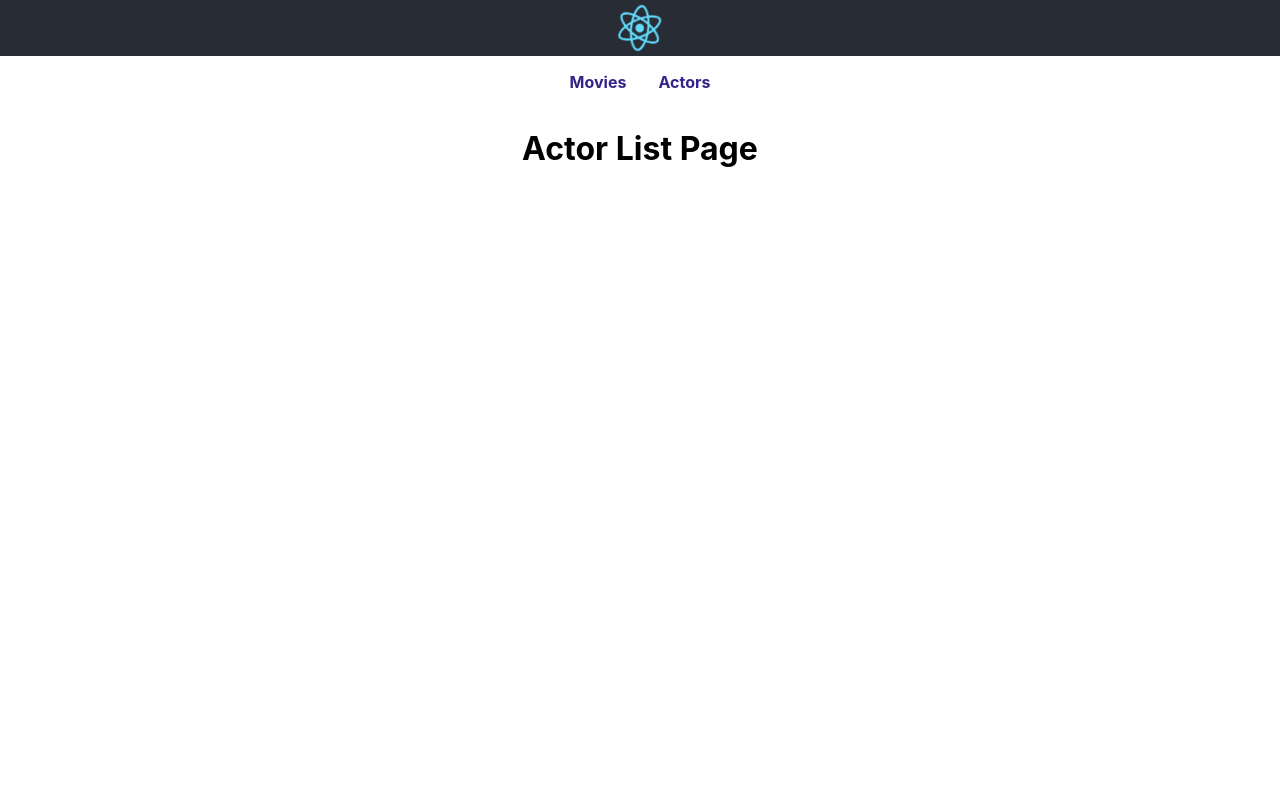
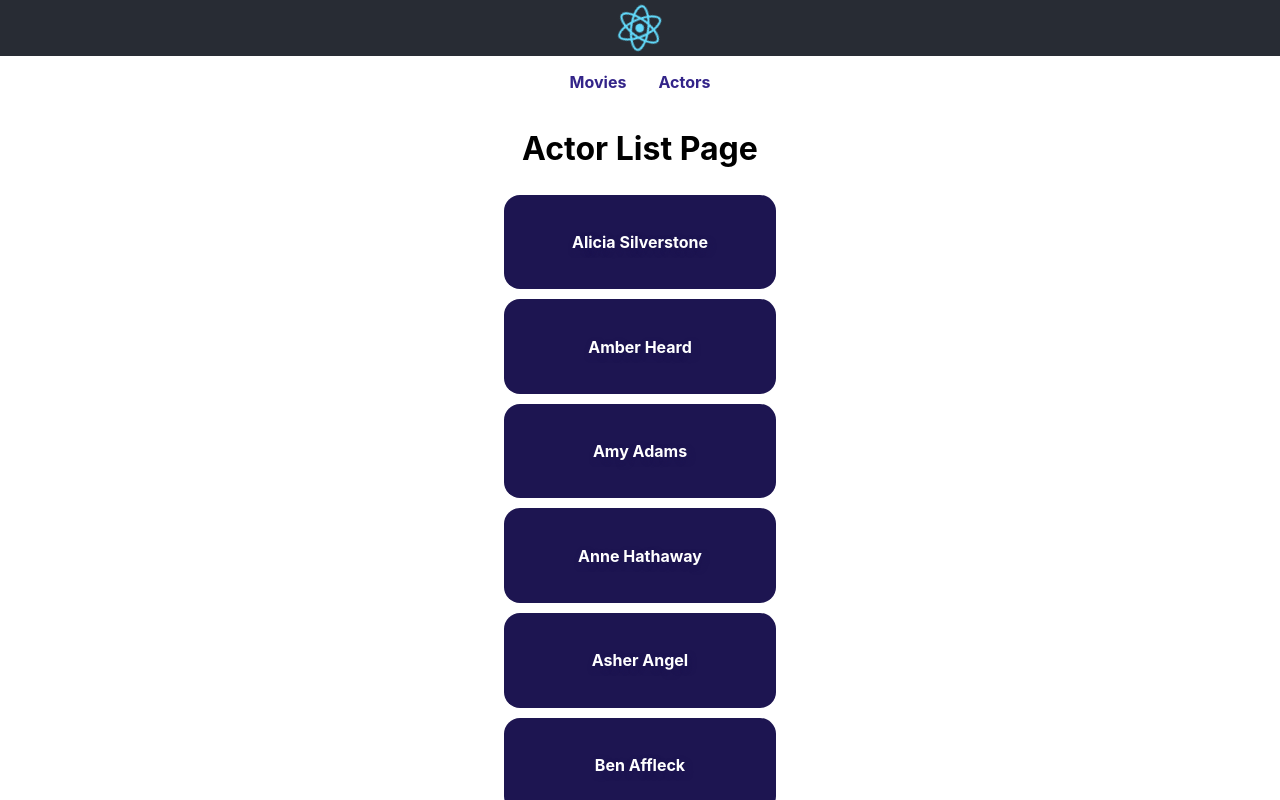
Before and after one commit to Dinssa/react-movies, a React (Create React App) app: page /actors in a window 1280 px wide. Both pictures are taken after typing "name@example.com", "Sample123" into the empty fields and a click on the button "Login". Shown: the top 800 px of the page. Built offline with nearby package versions, Linux system fonts and the light colour scheme.

Commit message:
Add actors list page

```diff
--- /dev/null
+++ b/src/components/Actor/ActorCard.css
@@ -0,0 +1,18 @@
+.ActorCard {
+    display: flex;
+    flex-direction: column;
+    justify-content: space-between;
+    align-items: center;
+    text-decoration: none;
+    color: #ffffff;
+    text-shadow: 2px 3px 6px #1d1551;
+    font-weight: 800;
+}
+
+.inner{
+    background-color: #1d1551;
+    padding: 1rem;
+    margin: 5px;
+    min-width: 15rem;
+    border-radius: 1rem;
+}
--- /dev/null
+++ b/src/components/Actor/ActorCard.jsx
@@ -0,0 +1,13 @@
+import { Link } from "react-router-dom"
+import './ActorCard.css'
+
+export default function ActorCard({actor}){
+
+    return (
+        <div className='ActorCard'>
+            <div className="inner">
+                <h4>{actor}</h4>
+            </div>
+        </div>
+    )
+}
--- a/src/pages/Actor/ActorsListPage.css
+++ b/src/pages/Actor/ActorsListPage.css
@@ -0,0 +1,6 @@
+
+
+.ActorsList{
+    list-style-type: none;
+    padding: 0;
+}
--- a/src/pages/Actor/ActorsListPage.jsx
+++ b/src/pages/Actor/ActorsListPage.jsx
@@ -1,9 +1,25 @@
+import ActorCard from "../../components/Actor/ActorCard";
+import './ActorsListPage.css'
 
+export default function ActorsListPage({movies}){
 
-export default function ActorsListPage(){
+    let actors = movies.map(movie => movie.cast)
+                    .flat()
+                    .filter((actor, index, self) => self.indexOf(actor) === index)
+                    .sort((a,b)=> a.localeCompare(b));
+
+    console.log(actors)
+
     return (
         <main className="ActorsListPage">
             <h1>Actor List Page</h1>
+            <ul className="ActorsList">
+                {actors.map(actor => (
+                    <li key={actor} className="Actor">
+                        <ActorCard actor={actor}/>
+                    </li>
+                ))}
+            </ul>
         </main>
     )
 }
--- a/src/pages/App/App.js
+++ b/src/pages/App/App.js
@@ -29,7 +29,7 @@ function App() {
         <Routes>
           <Route path="/" element={<MoviesListPage movies={movies}/>} />
           <Route path="/movies/:movieTitle" element={<MovieDetailPage movies={movies} />} />
-          <Route path="/actors" element={<ActorsListPage />} />
+          <Route path="/actors" element={<ActorsListPage movies={movies}/>} />
         </Routes>
       </>
         :
```
